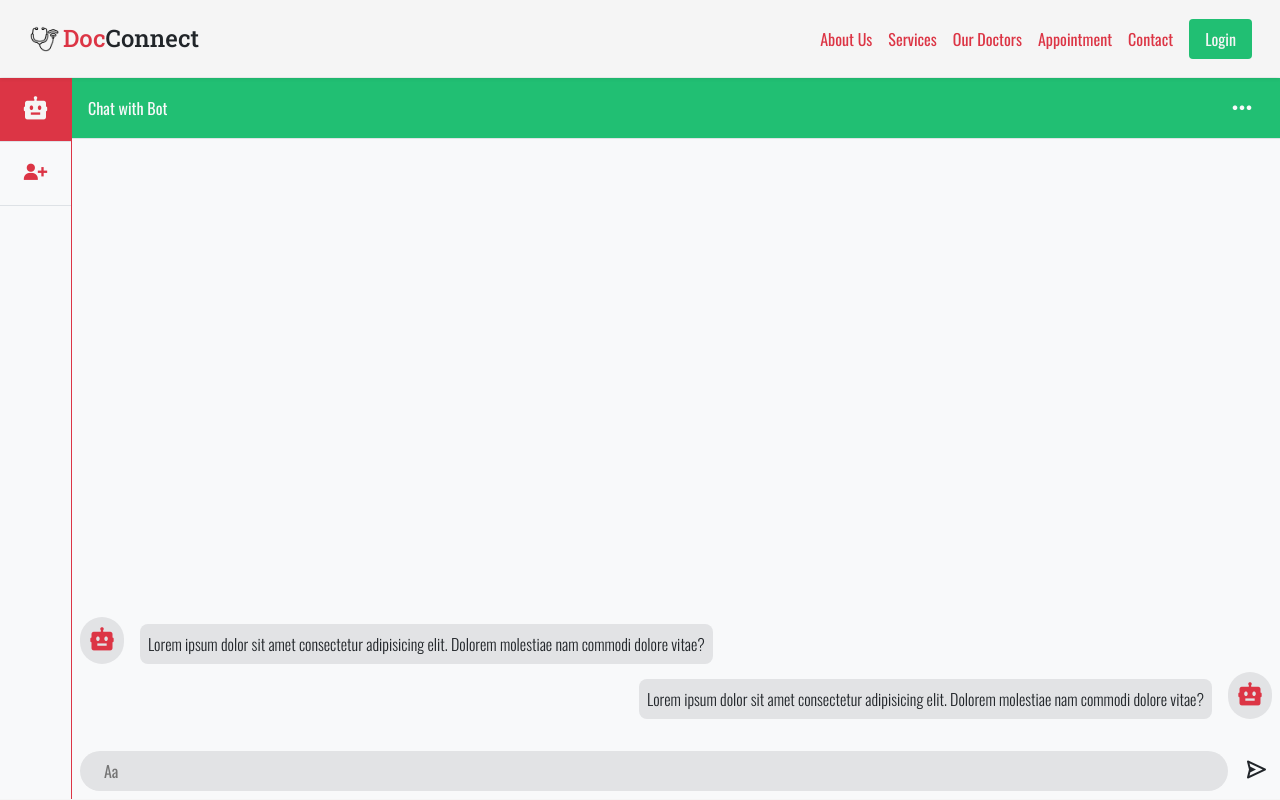
After one commit to frnkln-olvrs/DocConnect, a PHP site: page /user/chat_bot in a window 1280 px wide. The commit adds this page. Run offline with PHP 8.4, Linux system fonts and the light colour scheme; some libraries are stand-ins or nearby versions.

Commit message:
create chat user

```diff
--- /dev/null
+++ b/user/chat_bot.php
@@ -0,0 +1,69 @@
+<!DOCTYPE html>
+<html lang="en">
+<?php
+  $title = 'Massage';
+	include '../includes/head.php';
+?>
+<body class="pt-5">
+  <?php
+    require_once ('../includes/header.php');
+  ?>
+
+  <section id="chat" class="padding-medium">
+    <div class="d-flex h-100">
+      <div id="chat_sidepanel" class="d-flex flex-column flex-shrink-0 bg-light h-100 border-end border-primary" style="width: 4.5rem;">
+        <ul class="nav nav-pills nav-flush flex-column mb-auto text-center">
+          <li class="nav-item">
+            <a href="./chat_bot" class="nav-link active py-3 border-bottom rounded-0" aria-current="page" title="" data-bs-toggle="tooltip" data-bs-placement="right" data-bs-original-title="chatbot">
+              <i class='bx bxs-bot fs-3'></i>
+            </a>
+          </li>
+          <li>
+            <a href="./chat_user" class="nav-link py-3 border-bottom rounded-0" title="" data-bs-toggle="tooltip" data-bs-placement="right" data-bs-original-title="chatdoc">
+              <i class='bx bxs-user-plus fs-3'></i>
+            </a>
+          </li>
+        </ul>
+      </div>
+
+      <div id="chat_box" class="w-100">
+        <div class="head border-bottom bg-green py-3 px-2">
+          <div class="d-flex justify-content-between align-items-center">
+            <span class="ms-2 text-light" >Chat with Bot</span>
+            <i class='bx bx-dots-horizontal-rounded fs-3 text-light me-3' ></i>
+          </div>
+        </div>
+
+        <div class="body d-flex flex-column justify-content-end bg-light p-2">
+          <div class="d-flex align-items-end mb-2">
+            <div class="bg-secondary-subtle p-2 me-3 rounded-5">
+              <i class='bx bxs-bot fs-3 text-primary'></i>
+            </div>
+            <div id="chat_text" class="bg-secondary-subtle p-2 rounded-3">
+              <p class="fw-light mb-0">Lorem ipsum dolor sit amet consectetur adipisicing elit. Dolorem molestiae nam commodi dolore vitae?</p>
+            </div>
+          </div>
+          <div class="d-flex justify-content-end align-items-end">
+            <div id="chat_text" class="bg-secondary-subtle p-2 rounded-3">
+              <p class="fw-light mb-0">Lorem ipsum dolor sit amet consectetur adipisicing elit. Dolorem molestiae nam commodi dolore vitae?</p>
+            </div>
+            <div class="bg-secondary-subtle p-2 ms-3 rounded-5">
+              <i class='bx bxs-bot fs-3 text-primary'></i>
+            </div>
+          </div>
+        </div>
+
+        <div class="chat_input pt-4 d-flex justify-content-end align-items-center p-2 bg-light">
+          <input type="text" name="" id="" placeholder="Aa" class="p-2 ps-4 rounded-5 w-100 fs-6 bg-secondary-subtle">
+          <button class="bg-light" ><i class='bx bx-send text-dark ps-3 pe-1 fs-4' ></i></button>
+        </div>
+      </div>
+    </div>
+  </section>
+
+  <!-- <?php
+    require_once ('../includes/footer.php');
+  ?> -->
+
+</body>
+</html>
```
Also changed, not shown: user/chat_user.php (renamed from user/chat.php, +4 -4 lines).
